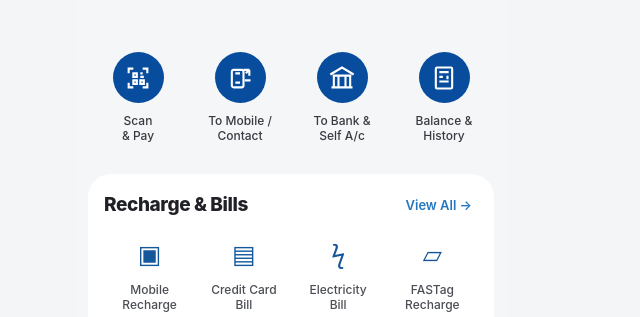
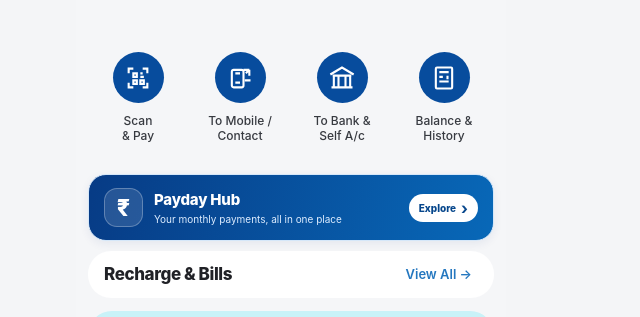
Before and after one commit to rajdeepnag24/paytm-payday-hub, a plain HTML site: page index.html in a window 1280 px wide. Shown: the part 87-404 px from the top of the page, without its empty margins (349-989 px from the left). Drawn offline with Linux system fonts and the light colour scheme.

Commit message:
Add Payday Hub home banner and compact recharge section

```diff
--- a/index.html
+++ b/index.html
@@ -62,6 +62,17 @@ body{background:#f4f5f7;color:#17191d}
 .bill{gap:8px;color:#4b4e54;font-size:12px;font-weight:500;line-height:1.25}
 .bill-icon{width:38px;height:38px;border-radius:0;background:transparent;color:#14579a;font-size:25px;font-weight:400}
 .bill-icon svg{width:25px;height:25px}
+/* Payday Hub is a compact home entry; keep revenue tiles high in the first viewport */
+.payday-home-banner{width:calc(100% - 24px);margin:0 12px 10px;padding:13px 15px;border:1px solid #d5e7f9;border-radius:18px;background:linear-gradient(105deg,#073b85,#0868b8);color:#fff;display:flex;align-items:center;gap:11px;text-align:left;box-shadow:0 3px 10px #00297012}
+.payday-banner-mark{width:39px;height:39px;flex:0 0 39px;display:grid;place-items:center;border-radius:13px;background:#ffffff20;border:1px solid #ffffff45;font-size:23px;font-weight:800}
+.payday-banner-copy{display:flex;flex:1;min-width:0;flex-direction:column;gap:4px}
+.payday-banner-copy strong{font-size:15px;font-weight:800;letter-spacing:-.2px}
+.payday-banner-copy small{font-size:10px;line-height:1.3;color:#dcecff}
+.payday-banner-cta{display:flex;align-items:center;gap:5px;border-radius:18px;background:#fff;color:#07478c;padding:8px 10px;font-size:10px;font-weight:800;white-space:nowrap}
+.payday-banner-cta b{font-size:16px;line-height:10px}
+.recharge-compact{padding:13px 16px 14px!important;margin-bottom:10px!important}
+.recharge-compact .section-head{margin:0}
+.recharge-compact .section-title{font-size:17px}
 /* home promo composition mirrors the real app's reward strip + offer cards */
 .home-offer-strip{margin:13px 12px 17px;background:#c9f2f8;border-radius:24px;min-height:67px;display:flex;align-items:center;gap:13px;padding:10px 16px;color:#24272b}
 .home-offer-strip .gift{font-size:35px;line-height:1}
@@ -118,15 +129,13 @@ body{background:#f4f5f7;color:#17191d}
       <button class="quick" data-go="scan"><span class="qicon"><svg viewBox="0 0 24 24" fill="none" stroke="currentColor"><path d="M2 9l10-6 10 6M4 10h16M5 10v9M9 10v9M15 10v9M19 10v9M3 20h18"/></svg></span><span>To Bank &amp;<br>Self A/c</span></button>
       <button class="quick" data-go="history"><span class="qicon"><svg viewBox="0 0 24 24" fill="none" stroke="currentColor"><rect x="5" y="3" width="14" height="18" rx="1"/><path d="M8 7h8M8 11h3M8 15h8M15 10v3"/></svg></span><span>Balance &amp;<br>History</span></button>
     </div>
-    <section class="section">
+    <button class="payday-home-banner" data-go="hub">
+      <span class="payday-banner-mark">₹</span>
+      <span class="payday-banner-copy"><strong>Payday Hub</strong><small>Your monthly payments, all in one place</small></span>
+      <span class="payday-banner-cta">Explore <b>›</b></span>
+    </button>
+    <section class="section recharge-compact">
       <div class="section-head"><div class="section-title">Recharge &amp; Bills</div><button class="viewall" data-action="services">View All →</button></div>
-      <div class="bill-grid">
-        <button class="bill" data-action="recharge"><span class="bill-icon">▣</span><span>Mobile<br>Recharge</span></button>
-        <button class="bill" data-action="recharge"><span class="bill-icon">▤</span><span>Credit Card<br>Bill</span></button>
-        <button class="bill" data-action="recharge"><span class="bill-icon">ϟ</span><span>Electricity<br>Bill</span></button>
-        <button class="bill" data-action="recharge"><span class="bill-icon">▱</span><span>FASTag<br>Recharge</span></button>
-      </div>
-      <div style="text-align:center;color:#999;font-size:17px;line-height:12px;margin-top:20px">━</div>
     </section>
     <div class="home-offer-strip"><span class="gift">🎁</span><div><strong>Exclusive offer for You!</strong><small>Claim your exclusive reward</small></div><span class="arr">›</span></div>
     <div class="home-offer-grid">
```
